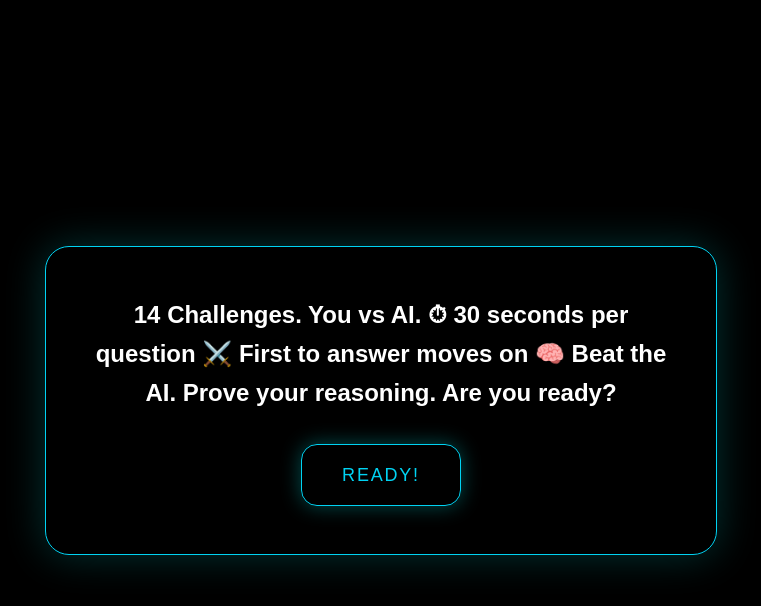
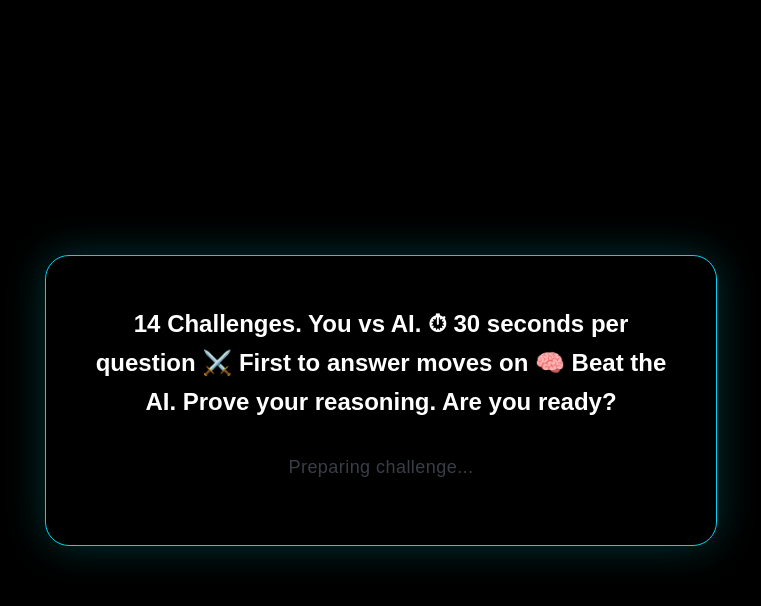
Before and after one commit to JiyeSun/compexp, a Next.js app: page / in a window 1280 px wide. Both pictures are taken after a click on the button "BEGIN". Shown: the top 606 px of the page, without its empty margins (259-1020 px from the left). Built offline with nearby package versions, Linux system fonts and the light colour scheme.

Commit message:
Update page.tsx

```diff
--- a/app/page.tsx
+++ b/app/page.tsx
@@ -33,6 +33,7 @@ export default function Home() {
   const [showWrongMark, setShowWrongMark] = useState<boolean>(false);
   const [aiAnswerIndex, setAiAnswerIndex] = useState<number | null>(null);
   const [showCover, setShowCover] = useState(true);
+  const [showStartButton, setShowStartButton] = useState(false);
 
 
   useEffect(() => {
@@ -87,6 +88,17 @@ export default function Home() {
       setAutoAnswered(false);
       return;
     }
+  useEffect(() => {
+    if (!started) {
+      setShowStartButton(false);
+
+      const timer = setTimeout(() => {
+        setShowStartButton(true);
+      }, 2000);
+
+      return () => clearTimeout(timer);
+    }
+  }, [started]);
 
     setAutoAnswered(false);
 
@@ -196,8 +208,18 @@ export default function Home() {
           {/* Description */}
           <p className="text-gray-600 leading-relaxed mb-8 text-lg max-w-xl mx-auto">
           </p>
+          {/* Begin Button / Delayed Start */}
+          <div className="flex flex-col items-center justify-center mt-6">
 
-          {/* Begin Button */}
+            {/* 等待提示（前2秒显示） */}
+            {!showStartButton && (
+              <p className="text-gray-500 animate-pulse mb-4 text-lg tracking-wide">
+                Preparing challenge...
+              </p>
+            )}
+
+            {/* 按钮（2秒后出现） */}
+            {showStartButton && (
               <button
                 onClick={() => {
                   setStarted(true);
@@ -220,6 +242,9 @@ export default function Home() {
               >
                 READY!
               </button>
+            )}
+
+          </div>
 
         </div>
 
```
Lines whose indentation alone changed are shown as unchanged.
